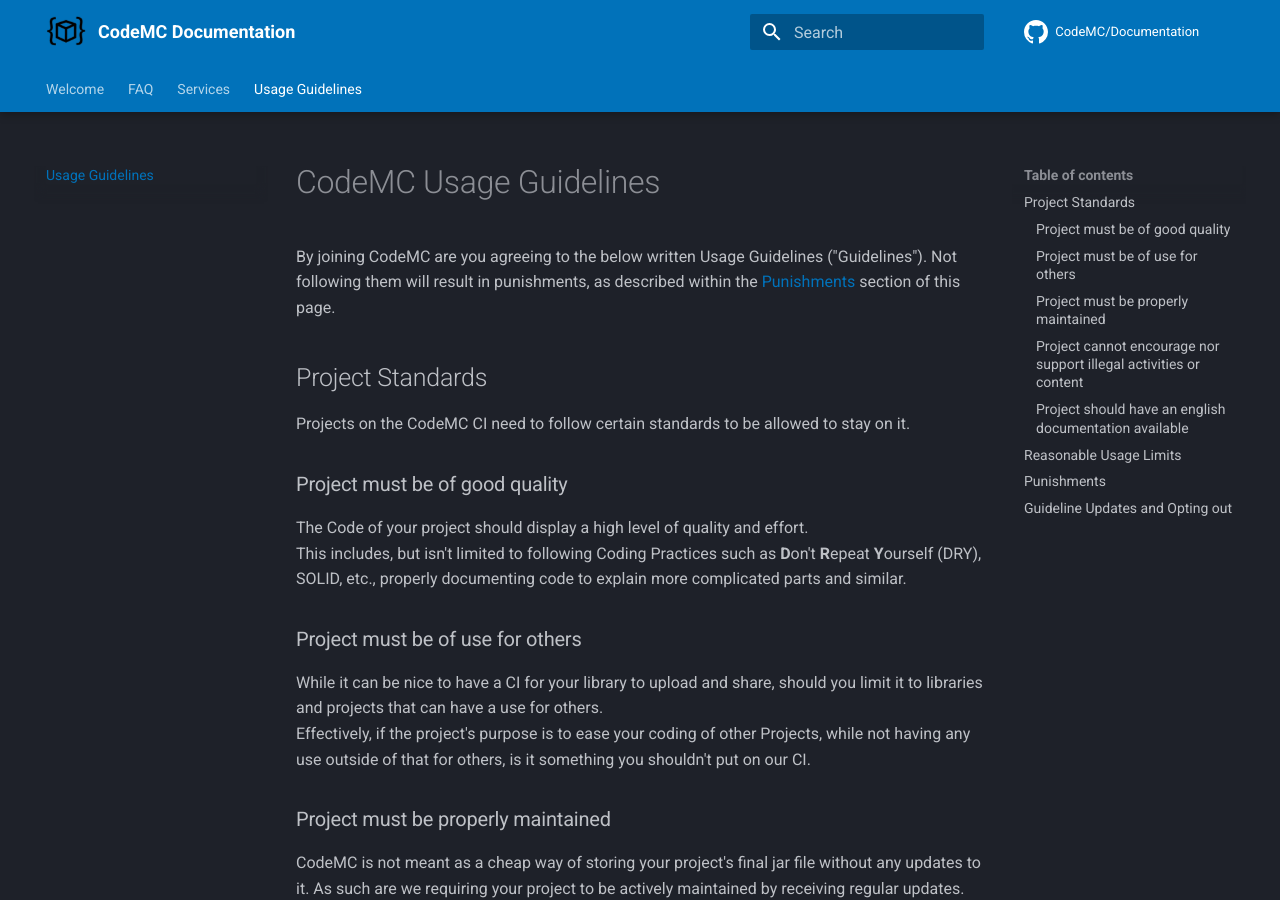
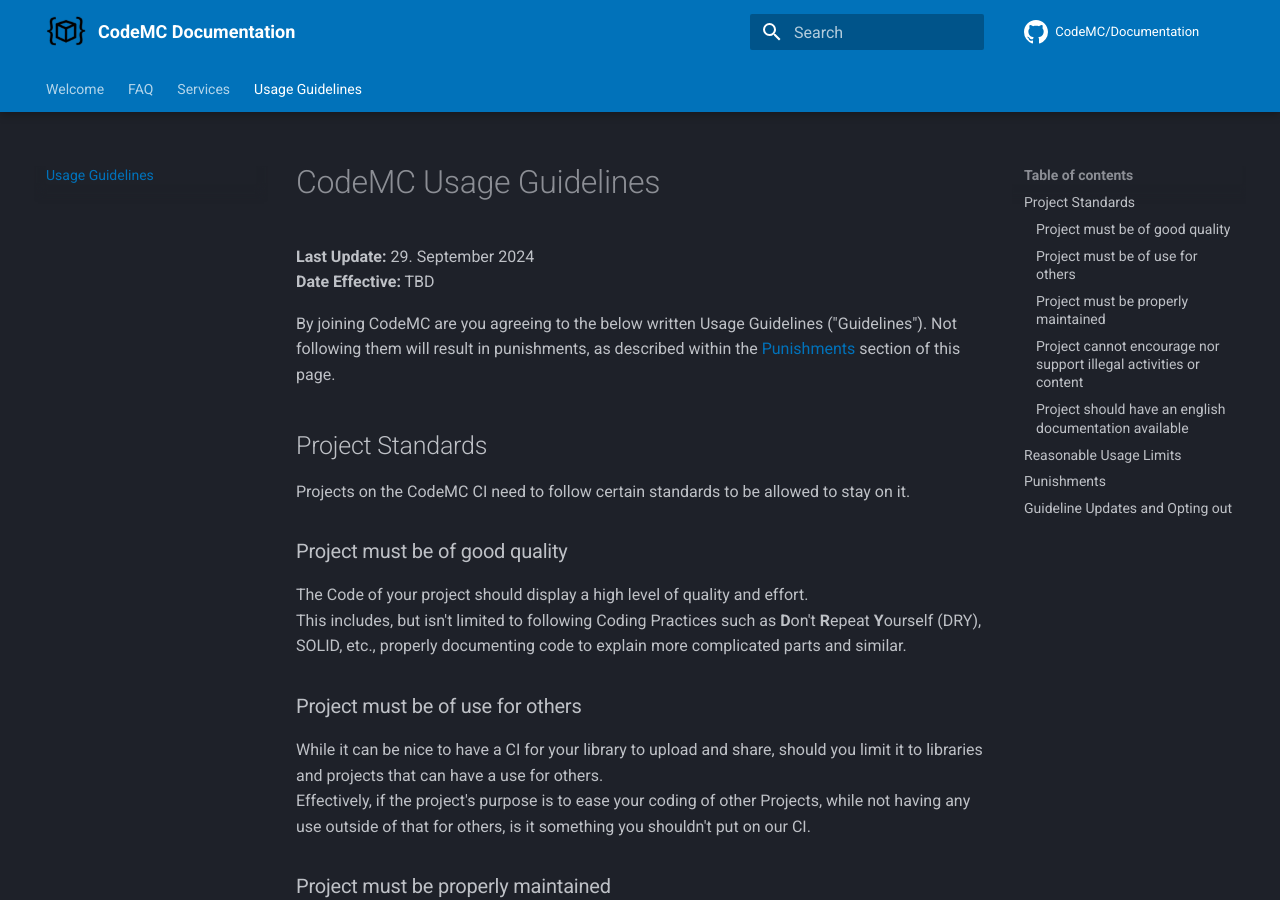
Before and after one commit to CodeMC/Documentation, an MkDocs documentation site: the page built from docs/usage-guidelines.md, in a window 1280 px wide and 900 px high. Built offline with MkDocs 1.6.1 and Material for MkDocs 9.7.7, drawn with Linux system fonts in a browser that asks for light colours; comment, search, counter and statistics services are not loaded.

Commit message:
Add Update and Effective Date to Guidelines

```diff
--- a/docs/usage-guidelines.md
+++ b/docs/usage-guidelines.md
@@ -1,4 +1,8 @@
 # CodeMC Usage Guidelines
+
+**Last Update:** 29. September 2024
+**Date Effective:** TBD
+
 By joining CodeMC are you agreeing to the below written Usage Guidelines ("Guidelines"). Not following them will result in punishments, as described within the [Punishments](#punishments) section of this page.
 
 ## Project Standards
```
